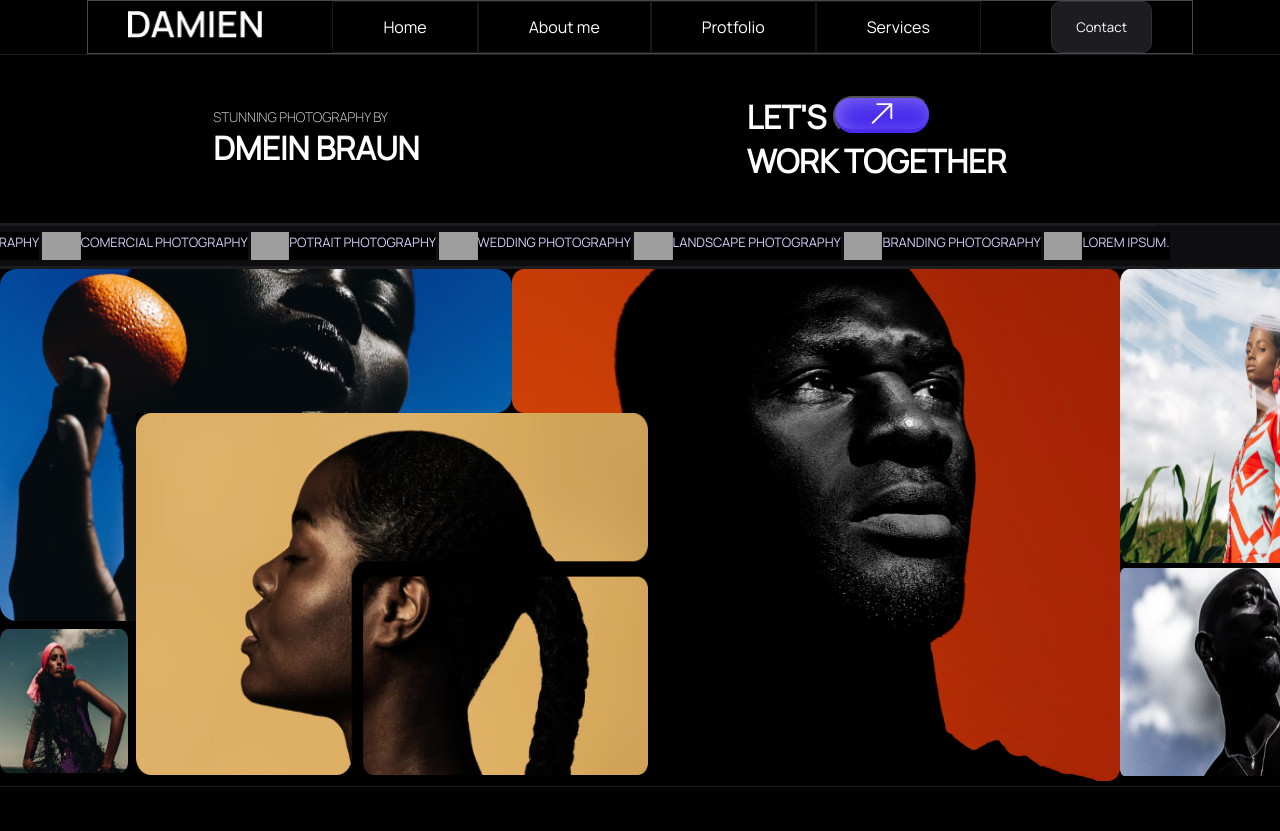
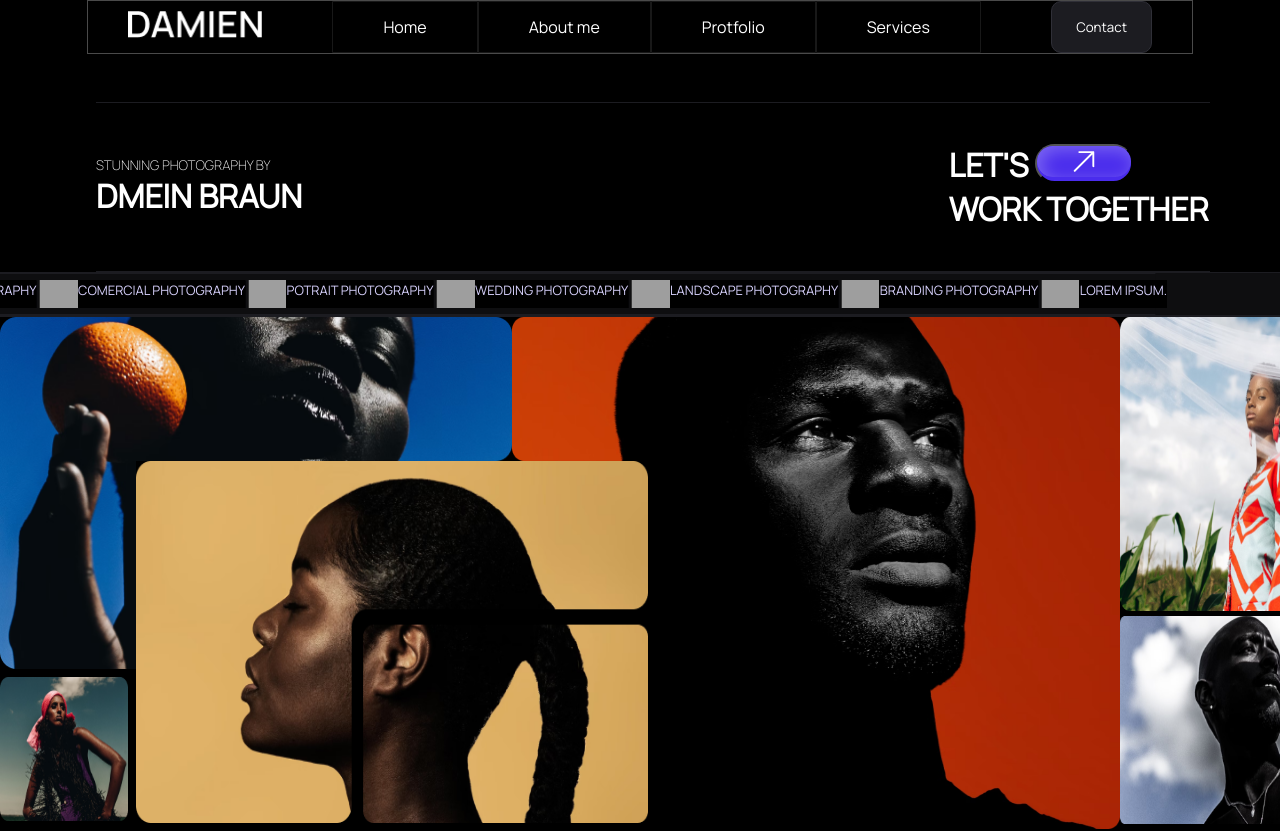
Before and after one commit to JuwelShaikh/figma-desgin, a React (Create React App) app: page / in a window 1280 px wide. Shown: the top 831 px of the page. Built offline with nearby package versions, Linux system fonts and the light colour scheme; grey boxes are pictures that could not be loaded.

Commit message:
Width set

```diff
--- a/src/Components/HomePage/Header/head.css
+++ b/src/Components/HomePage/Header/head.css
@@ -1,10 +1,12 @@
 .header {
-    width: 100%;
+    width: 87%;
     height: 10.5rem;
     border-top: 1px solid var(--Dark-12, #1C1C21);
     border-bottom: 1px solid var(--Dark-12, #1C1C21);
     display: flex;
-    justify-content: space-evenly;
+    gap: 37rem;
+    margin-left: 6rem;
+    justify-content: space-between;
     align-items: center;
 }
 
--- a/src/Components/HomePage/NavBar/Navbar.css
+++ b/src/Components/HomePage/NavBar/Navbar.css
@@ -10,7 +10,7 @@
     align-items: center;
     align-self: stretch;
     padding: 0 2.5rem;
-    /* margin: 0 7.81rem; */
+    margin-bottom: 3rem;
     border: 1px solid rgba(128, 128, 128, 0.581);
 }
 
--- a/src/Components/HomePage/Photo-content/PhotoContent.css
+++ b/src/Components/HomePage/Photo-content/PhotoContent.css
@@ -1,13 +1,13 @@
 .main-content {
-    width: 100%;
     height: auto;
     overflow: hidden;
     margin: 0 0.1px;
 }
 
 .p-container {
+    /* width: 100%; */
+
     position: relative;
-    width: 80%;
     display: flex;
 }
 
--- a/src/Components/HomePage/SelfContent/SelfContent.css
+++ b/src/Components/HomePage/SelfContent/SelfContent.css
@@ -1,5 +1,5 @@
 .self-container {
-    width: 100%;
+    /* width: 100%; */
     display: flex;
     align-items: center;
     justify-content: center;
@@ -12,6 +12,7 @@
 }
 
 .s-about {
+    /* width: 80%; */
     border-bottom: 1px solid var(--Dark-12, #1C1C21);
     display: flex;
     justify-content: space-between;
--- a/src/Components/HomePage/SubContainer/Subcontent.css
+++ b/src/Components/HomePage/SubContainer/Subcontent.css
@@ -1,6 +1,6 @@
 
 .main-content{
-    width: 100%;
+    /* width: 100%; */
     border-top: 1px solid var(--Dark-12, #1C1C21);
     border-bottom: 1px solid var(--Dark-12, #1C1C21);
     background: var(--Dark-06, #0E0E10);
```
